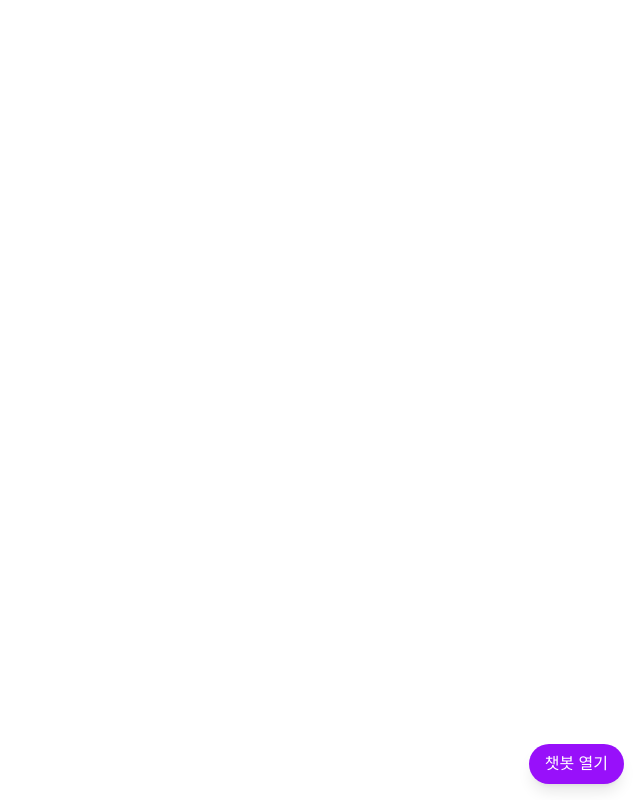
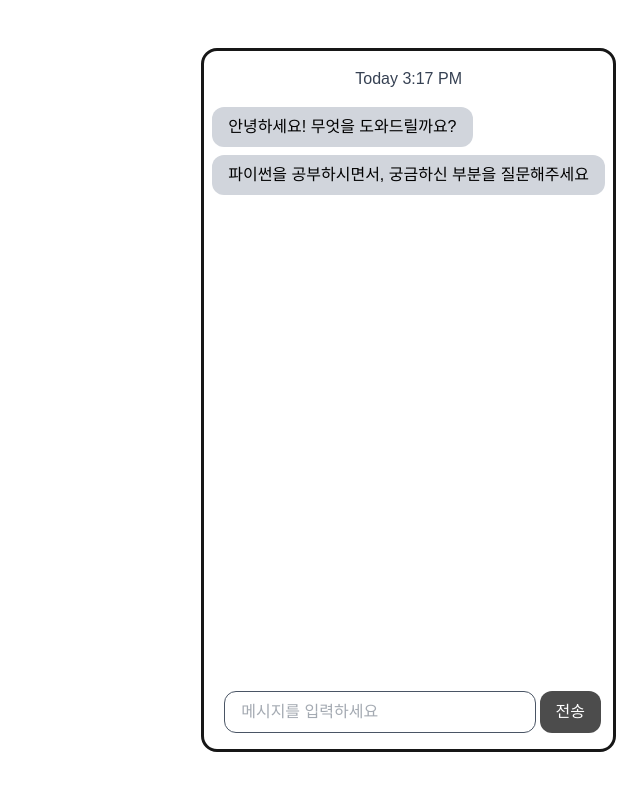
Before and after one commit to kkhan0214/AICO, a Next.js app: page / in a window 1280 px wide. Shown: the whole page, without its empty margins (640-1280 px from the left). Built offline with nearby package versions, Linux system fonts and the light colour scheme.

Commit message:
Update page.tsx

```diff
--- a/app/page.tsx
+++ b/app/page.tsx
@@ -1,6 +1,6 @@
 'use client';
 
-import { useState, useRef, useEffect } from 'react';
+import { useState } from 'react';
 import ChatBubble from '@/components/chatBubble';
 
 type Message = {
@@ -17,19 +17,13 @@ export default function ChatbotPage() {
     })
   );
 
-  const [messages, setMessages] = useState<Message[]>([
+  const [messages, setMessages] = useState<Array<{ from: 'user' | 'bot'; text: string }>>([
     { from: 'bot', text: '안녕하세요! 무엇을 도와드릴까요?' },
     { from: 'bot', text: '파이썬을 공부하시면서, 궁금하신 부분을 질문해주세요' },
   ]);
 
   const [input, setInput] = useState('');
   const [loading, setLoading] = useState(false);
-  const [open, setOpen] = useState(false);
-  const bottomRef = useRef<HTMLDivElement | null>(null);
-
-  useEffect(() => {
-    bottomRef.current?.scrollIntoView({ behavior: 'smooth' });
-  }, [messages]);
 
   const sendMessage = async () => {
     if (!input.trim()) return;
@@ -60,34 +54,20 @@ export default function ChatbotPage() {
   };
 
   return (
-    <main className="fixed bottom-4 right-4 z-50">
-      {/* 챗봇 토글 버튼 */}
-      {!open && (
-        <button
-          className="bg-purple-600 text-white px-4 py-2 rounded-full shadow-lg"
-          onClick={() => setOpen(true)}
-        >
-          챗봇 열기
-        </button>
-      )}
+    <main className="flex flex-col h-screen p-4 absolute z-10 py-12 right-2">
+      <div className="relative pt-4 rounded-2xl shadow-5xl shadow-white bg-[rgba(255,255,255,0.77)] w-full h-full border-3">
+        <p className="w-full text-center text-gray-700">Today {date}</p>
 
-      {/* 챗봇 창 */}
-      {open && (
-        <div className="w-[360px] h-[600px] flex flex-col rounded-2xl bg-white shadow-2xl border border-gray-300 overflow-hidden">
-          <div className="text-center text-gray-500 pt-2 border-b">Today {date}</div>
-
-          <div className="flex-1 overflow-y-auto px-4 py-2 space-y-2">
+        <div className="px-2 py-4 flex-1 overflow-y-auto space-y-2 text-black flex flex-col items-left">
           {messages.map((msg, idx) => (
             <ChatBubble key={idx} from={msg.from} text={msg.text} />
           ))}
           {loading && <ChatBubble from="bot" text="GPT가 답변을 작성 중이에요..." />}
-            <div ref={bottomRef} />
         </div>
 
-          <div className="border-t px-4 py-3 bg-white">
-            <div className="flex gap-2 items-center">
+        <div className="absolute bottom-4 mt-4 flex gap-1 mx-1 w-full px-4">
           <input
-                className="flex-1 border px-4 py-2 rounded-xl text-gray-700"
+            className="w-full border px-4 py-2 rounded-xl bg-white text-gray-600"
             placeholder="메시지를 입력하세요"
             value={input}
             onChange={(e) => setInput(e.target.value)}
@@ -95,14 +75,12 @@ export default function ChatbotPage() {
           />
           <button
             onClick={sendMessage}
-                className="bg-purple-600 text-white px-4 py-2 rounded-xl"
+            className="px-4 py-2 whitespace-nowrap bg-[rgba(0,0,0,0.7)] text-white rounded-xl"
             >
             전송
           </button>
         </div>
       </div>
-        </div>
-      )}
     </main>
   );
 }
```
Lines whose indentation alone changed are shown as unchanged.
